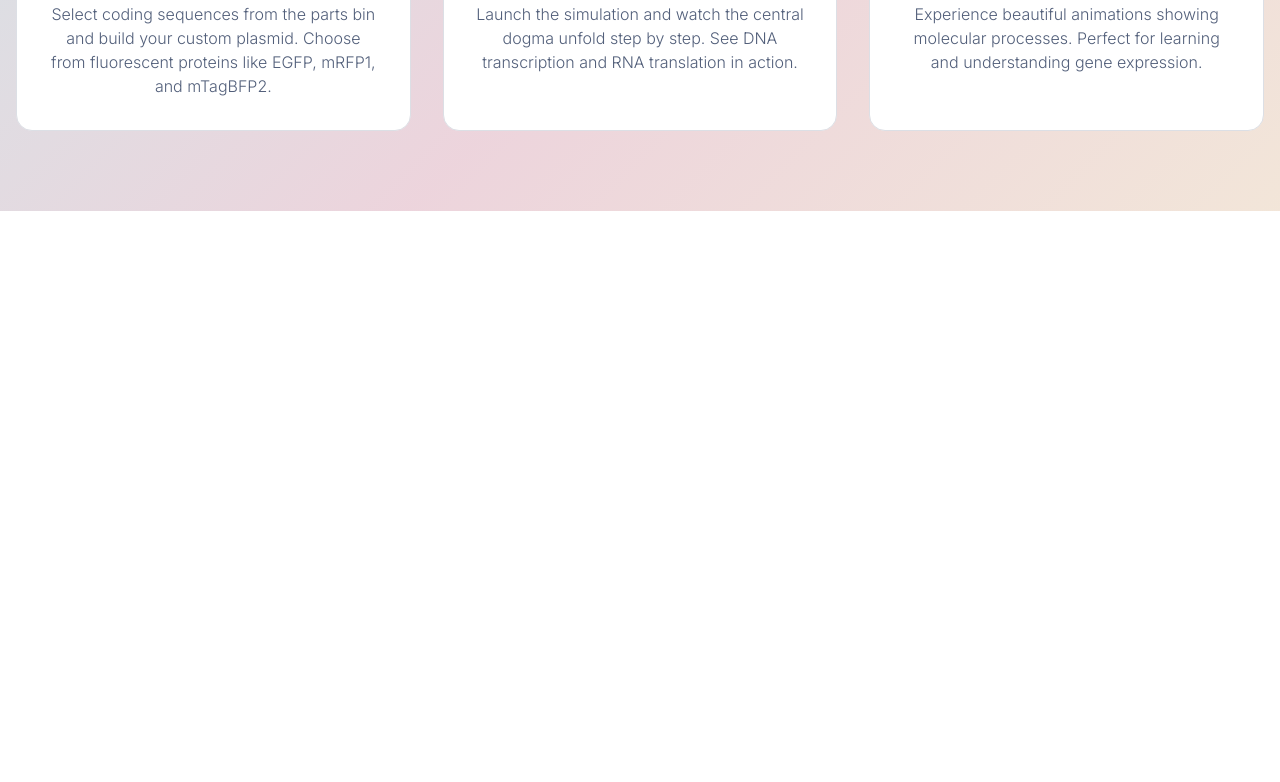
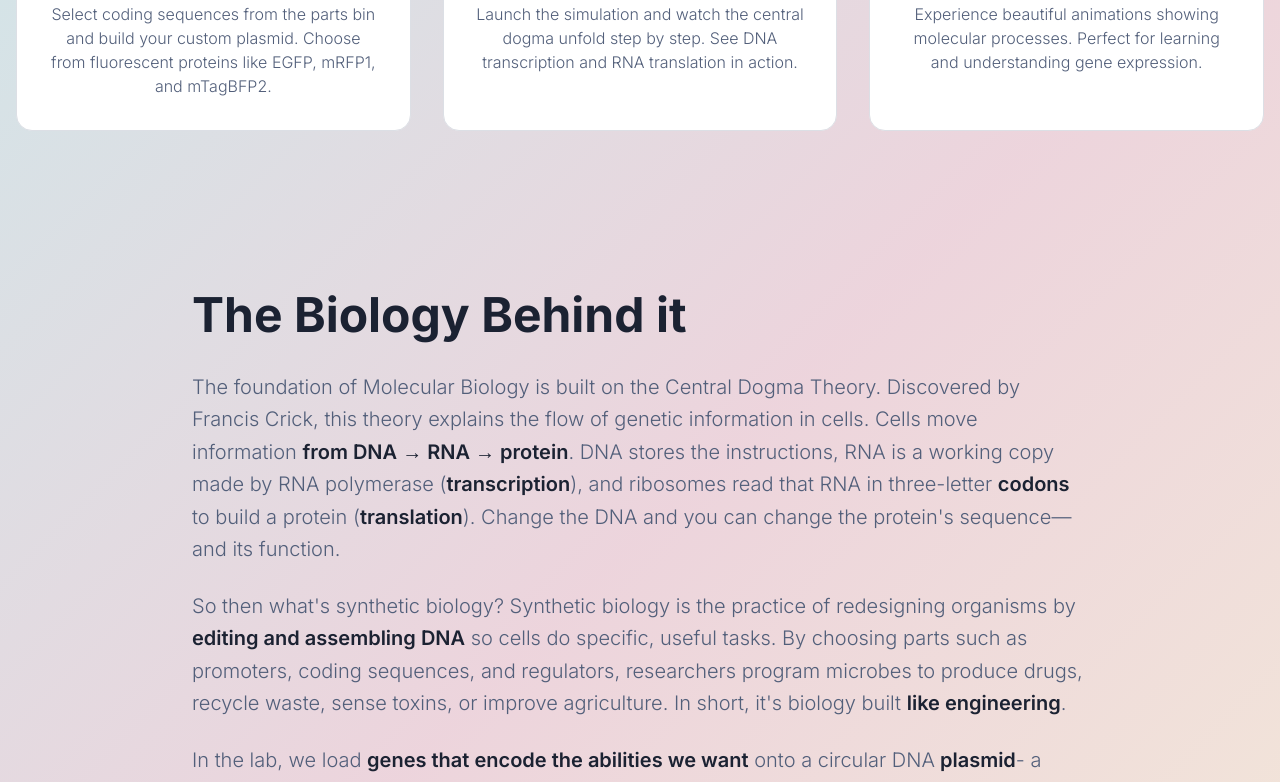
Before and after one commit to NYUADiGEM-2025/synthesis-ds, a React (Vite) app: page / in a window 1280 px wide. Shown: the part 2000-2782 px from the top of the page. Before the commit the page ends 2211 px from the top, so only its background shows below. Built offline with nearby package versions, Linux system fonts and the light colour scheme.

Commit message:
Add text section to home page

```diff
--- a/src/pages/Home.tsx
+++ b/src/pages/Home.tsx
@@ -113,6 +113,41 @@ const Home = () => {
           </div>
         </div>
       </section>
+
+      {/* The Biology Behind it Section */}
+      <section className="py-20 px-4">
+        <div className="max-w-4xl mx-auto">
+          <h2 className="text-4xl md:text-5xl font-bold text-foreground mb-8 font-inter">
+            The Biology Behind it
+          </h2>
+
+          <div className="space-y-6 text-xl text-muted-foreground font-inter font-light leading-relaxed">
+            <p>
+              The foundation of Molecular Biology is built on the Central Dogma Theory. Discovered
+              by Francis Crick, this theory explains the flow of genetic information in cells. Cells move
+              information <span className="font-semibold text-foreground">from DNA → RNA → protein</span>. DNA stores the instructions, RNA is a
+              working copy made by RNA polymerase (<span className="font-semibold text-foreground">transcription</span>), and ribosomes read that RNA
+              in three-letter <span className="font-semibold text-foreground">codons</span> to build a protein (<span className="font-semibold text-foreground">translation</span>). Change the DNA and you can
+              change the protein's sequence—and its function.
+            </p>
+
+            <p>
+              So then what's synthetic biology? Synthetic biology is the practice of redesigning
+              organisms by <span className="font-semibold text-foreground">editing and assembling DNA</span> so cells do specific, useful tasks. By
+              choosing parts such as promoters, coding sequences, and regulators, researchers
+              program microbes to produce drugs, recycle waste, sense toxins, or improve agriculture.
+              In short, it's biology built <span className="font-semibold text-foreground">like engineering</span>.
+            </p>
+
+            <p>
+              In the lab, we load <span className="font-semibold text-foreground">genes that encode the abilities we want</span> onto a circular DNA
+              <span className="font-semibold text-foreground"> plasmid</span>- a small, self-replicating DNA molecule - and introduce it into bacteria such as
+              <em> E. coli</em> (<span className="font-semibold text-foreground">transformation</span>). Cells that keep the plasmid gain the encoded trait—for
+              example, producing fluorescent proteins that glow under UV light.
+            </p>
+          </div>
+        </div>
+      </section>
     </div>
   );
 };
```
